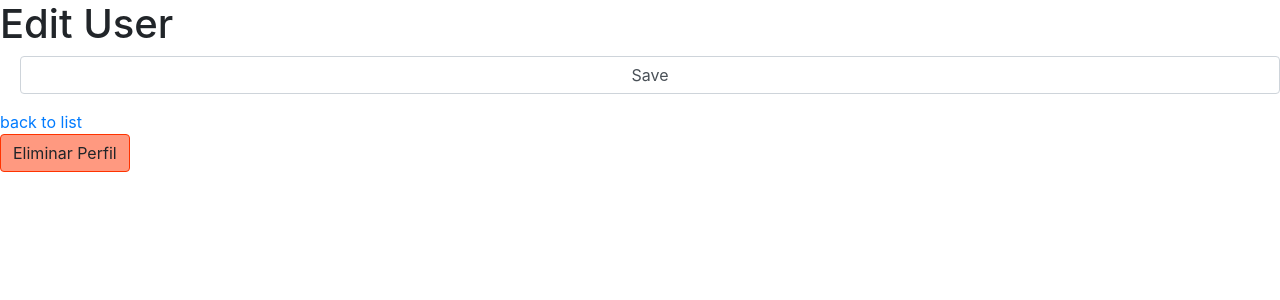
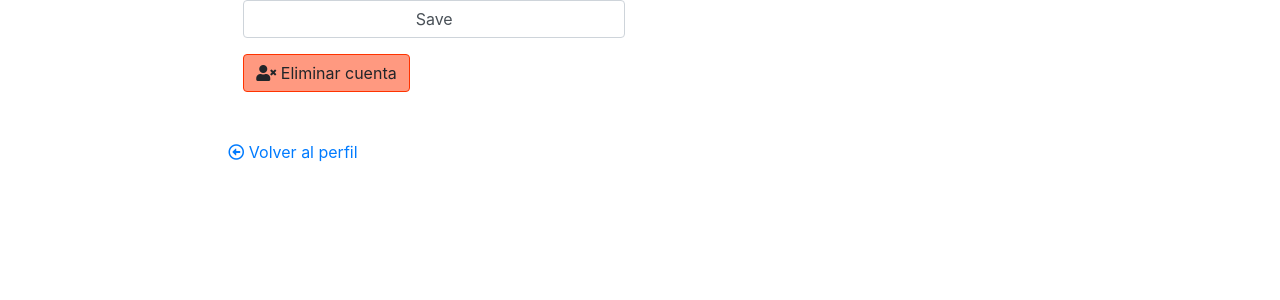
Before and after one commit to ereme/smartquercus, a Symfony app: template templates/user/edit.html.twig in a window 1280 px wide. Shown: the part 56-356 px from the top of the page. Run offline with Twig, Linux system fonts and the light colour scheme; the template is opened without the code that fills it, so the values that code supplies are empty; form fields are guessed from the names that the template uses; some libraries are stand-ins or nearby versions.

Commit message:
cambios de diseño en el perfil

```diff
--- a/assets/css/user.css
+++ b/assets/css/user.css
@@ -1,8 +1,4 @@
 @import '~bootstrap/dist/css/bootstrap.min.css';
-
-.row{
-	margin-left: 5px;
-}
 
 .img-rounded{
     border-radius:180px;
@@ -25,7 +21,7 @@ tr{
 	font-size: 17px;
 }
 
-.col-md-8{
+#linea{
 	border-left: #dee2e6 solid 1px;
 }
 
@@ -42,3 +38,7 @@ tr{
 	background-color: #ffd6cc;
 	border-color: #ff3300;
 }
+
+#atras:hover{
+	text-decoration: none;
+}
--- a/templates/user/_delete_form.html.twig
+++ b/templates/user/_delete_form.html.twig
@@ -1,5 +1,12 @@
-<form method="post" action="{{ path('user_delete', {'id': user.id}) }}" onsubmit="return confirm('Are you sure you want to delete this item?');">
-    <input type="hidden" name="_method" value="DELETE">
-    <input type="hidden" name="_token" value="{{ csrf_token('delete' ~ user.id) }}">
-    <button id="eliminar" class="btn">Eliminar Perfil</button>
-</form>
+<div class="container-fluid">
+            <div class="row">
+                <div class="col-md-8">
+
+					<form method="post" action="{{ path('user_delete', {'id': user.id}) }}" onsubmit="return confirm('Are you sure you want to delete this item?');">
+					    <input type="hidden" name="_method" value="DELETE">
+					    <input type="hidden" name="_token" value="{{ csrf_token('delete' ~ user.id) }}">
+					    <button id="eliminar" class="btn"><i class="fas fa-user-times"></i> Eliminar cuenta</button>
+					</form>
+				</div>
+			</div>
+</div>
--- a/templates/user/_form.html.twig
+++ b/templates/user/_form.html.twig
@@ -1,63 +1,56 @@
 {{ form_start(form) }}
 
+<div class="container-fluid">
 	 <div class="row">
 			{% if (form.nombre) is defined %}
-					<div class="col-md-12">
+					<div class="col-md-6">
 						{{ form_row(form.nombre) }}
 					</div>
 		    {% endif %}
-    </div>
 
-	<div class="row">
 			{% if (form.apellido1) is defined %}
 					<div class="col-md-6">
 						{{ form_row(form.apellido1) }}
 					</div>
 			{% endif %}
-
 			{% if (form.apellido2) is defined %}
 					<div class="col-md-6">
 						{{ form_row(form.apellido2) }}
 					</div>
 			{% endif %}
-	</div>
-	<div class="row">
+
+
 			{% if (form.localidad) is defined %}
-					<div class="col-md-12">
+					<div class="col-md-6">
 						{{ form_row(form.localidad) }}
 					</div>
 			{% endif %}
-    </div>
-	<div class="row">
+
+
 			{% if (form.ayuntamiento) is defined %}
-					<div class="col-md-12">
+					<div class="col-md-6">
 						{{ form_row(form.ayuntamiento) }}
 					</div>
 			{% endif %}
-    </div>
 
-	<div class="row">
+
 			{% if (form.fichero) is defined %}
-					<div class="col-md-12">
+					<div class="col-md-6">
 						{{ form_row(form.fichero) }}
 					</div>
 			{% endif %}
-    </div>
 
-	<div class="row">
 			{% if (form.username) is defined %}
-				<div class="col-md-4">
+				<div class="col-md-6">
 					{{ form_row(form.username) }}
 				</div>
 			{% endif %}
 			{% if (form.email) is defined %}
-				<div class="col-md-8">
+				<div class="col-md-6">
 					{{ form_row(form.email) }}
 				</div>
 			{% endif %}
-	</div>
 
-	<div class="row">
 			{% if (form.plainPassword.first) is defined %}
 				<div class="col-md-6">
 					{{ form_row(form.plainPassword.first) }}
@@ -68,12 +61,12 @@
 					{{ form_row(form.plainPassword.second) }}
 				</div>
 			{% endif %}
-	</div>
-	<div class="row">
-			<div class="col-md-12">
+
+			<div class="col-md-6">
 				{{ form_row(form.save) }}
 			</div>
 	</div>
+</div>
 {{ form_end(form) }}
 
 <script src="https://ajax.googleapis.com/ajax/libs/jquery/3.3.1/jquery.min.js"></script>    <script src="https://code.jquery.com/ui/1.12.1/jquery-ui.min.js" integrity="sha256-VazP97ZCwtekAsvgPBSUwPFKdrwD3unUfSGVYrahUqU=" crossorigin="anonymous"></script>
--- a/templates/user/edit.html.twig
+++ b/templates/user/edit.html.twig
@@ -7,15 +7,23 @@
 {% endblock %}
 
 {% block body %}
-    <h1>Edit User</h1>
+    <div class="container-fluid">
+            <div class="row">
+                <div class="col-md-2">
+                </div>
+                <div class="col-md-8">
 
+                    {{ include('user/_form.html.twig') }}
+                    {{ include('user/_delete_form.html.twig') }}
+                        <br>
+                        <br>
+                        <a id="atras" href="{{ path('user_show', {'id': user.id}) }}"><i class="far fa-arrow-alt-circle-left"></i> Volver al perfil</a>
 
-    {{ include('user/_form.html.twig') }}
-
-    <a href="{{ path('user_index') }}">back to list</a>
-
-    {{ include('user/_delete_form.html.twig') }}
-
+                </div>
+                <div class="col-md-2">
+                </div>
+            </div>
+    </div>
 {% endblock %}
 
 {% block javascripts %}
```
Also changed, not shown: templates/user/show.html.twig (+10 -8 lines), 4 other files.
